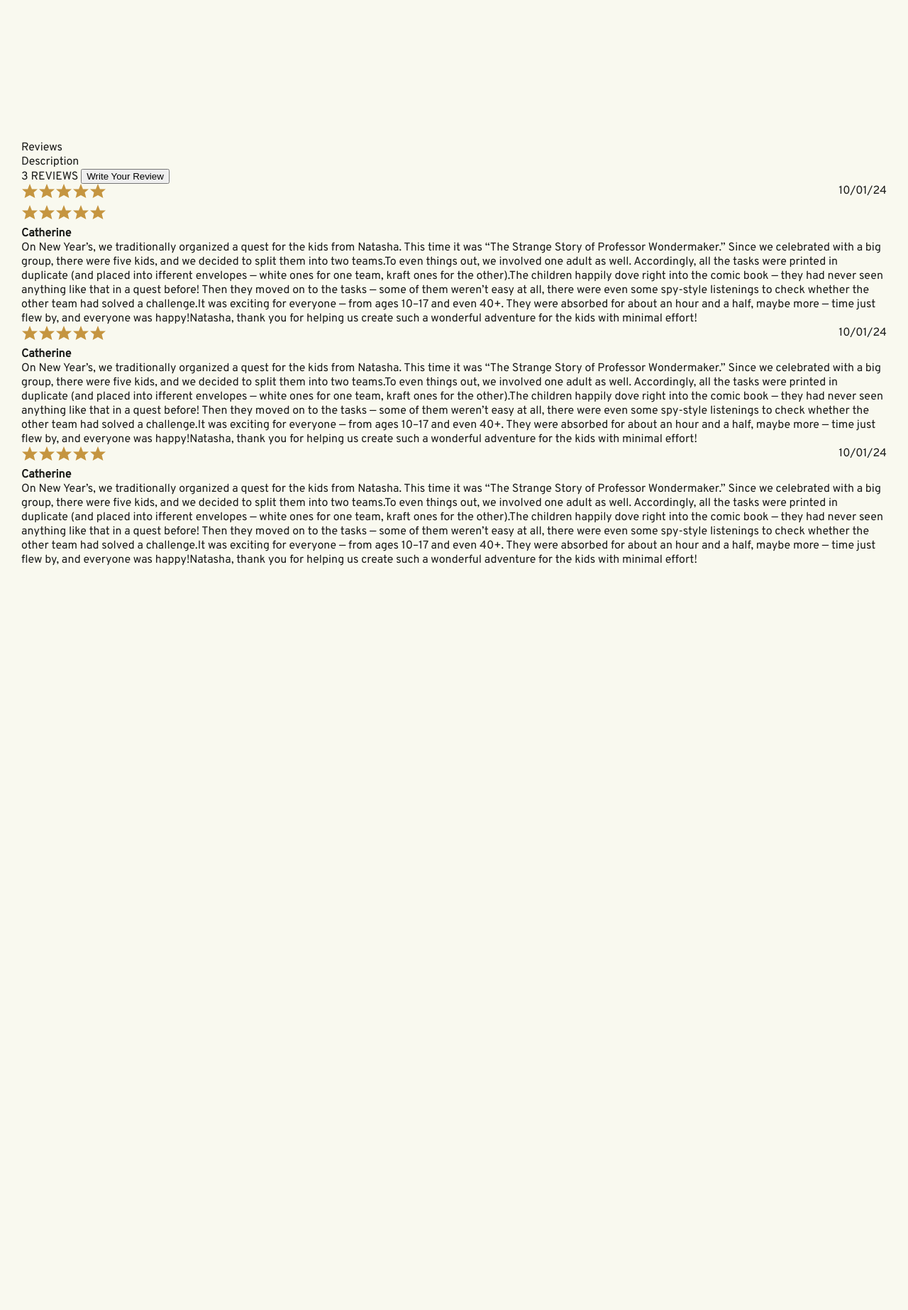
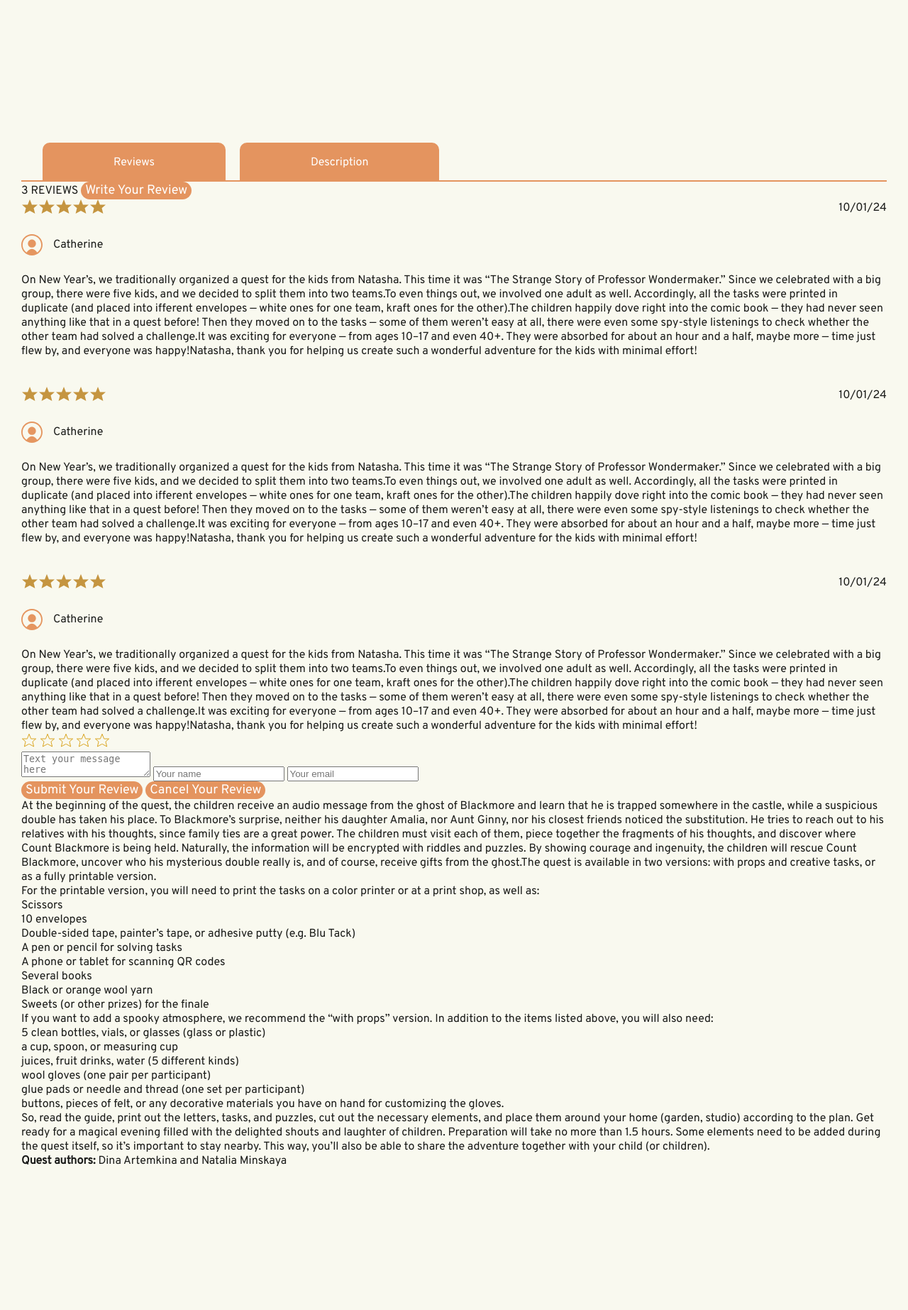
Before and after one commit to darina1970/Quests, a PHP site: page /product.html in a window 1280 px wide. Shown: the part 535-2381 px from the top of the page at 71% size. Before the commit the page ends 1332 px from the top, so only its background shows below. Run offline with PHP 8.4, Linux system fonts and the light colour scheme.

Commit message:
feat: add styles for tabs

```diff
--- a/product.html
+++ b/product.html
@@ -24,47 +24,89 @@
                 <div class="tab-content active" id="reviews">
                     <div class="reviews-header">
                         <span id="reviewsCount">3 REVIEWS</span>
-                        <button id="writeReview">Write Your Review</button>
+                        <button class="btn btn-form" id="writeReview">Write Your Review</button>
                     </div>
                     <div class="reviews-list">
                         <div class="review">
                             <div class="review-header">
-                                <div class="stars">
-                                    <img src="./assets/icons/stars.svg" alt="stars">
-                                </div>
-                                <p>10/01/24</p>
+                                <img src="./assets/icons/stars.svg" alt="stars">
+                                <p class="review-date">10/01/24</p>
                             </div>
-                            <div class="stars">
-                                <img src="./assets/icons/stars.svg" alt="stars">
+                            <div class="review__user-info">
+                                <img src="./assets/icons/review-icon.svg" alt="user icon">
+                                <p>Catherine</p>
                             </div>
-                            <p><strong>Catherine</strong></p>
                             <p>On New Year’s, we traditionally organized a quest for the kids from Natasha. This time it was “The  Strange Story of Professor Wondermaker.” Since we celebrated with a big group, there were five kids, and we decided to split them into two teams.To even things out, we involved one adult as well. Accordingly, all the tasks were printed in duplicate (and placed into ifferent envelopes — white ones for one team, kraft ones for the other).The children happily dove right into the comic book — they had never seen anything like that in a quest before! Then they moved on to the tasks — some of them weren’t easy at all, there were even some spy-style listenings to check whether the other team had solved a challenge.It was exciting for everyone — from ages 10–17 and even 40+. They were absorbed for about an hour and a half, maybe more — time just flew by, and everyone was happy!Natasha, thank you for helping us create such a wonderful adventure for the kids with minimal effort!
                             </p>
                         </div>
                         <div class="review">
                             <div class="review-header">
-                                <div class="stars">
-                                    <img src="./assets/icons/stars.svg" alt="stars">
-                                </div>
-                                <p>10/01/24</p>
+                                <img src="./assets/icons/stars.svg" alt="stars">
+                                <p class="review-date">10/01/24</p>
                             </div>
-                            <p><strong>Catherine</strong></p>
+                            <div class="review__user-info">
+                                <img src="./assets/icons/review-icon.svg" alt="user icon">
+                                <p>Catherine</p>
+                            </div>
                             <p>On New Year’s, we traditionally organized a quest for the kids from Natasha. This time it was “The  Strange Story of Professor Wondermaker.” Since we celebrated with a big group, there were five kids, and we decided to split them into two teams.To even things out, we involved one adult as well. Accordingly, all the tasks were printed in duplicate (and placed into ifferent envelopes — white ones for one team, kraft ones for the other).The children happily dove right into the comic book — they had never seen anything like that in a quest before! Then they moved on to the tasks — some of them weren’t easy at all, there were even some spy-style listenings to check whether the other team had solved a challenge.It was exciting for everyone — from ages 10–17 and even 40+. They were absorbed for about an hour and a half, maybe more — time just flew by, and everyone was happy!Natasha, thank you for helping us create such a wonderful adventure for the kids with minimal effort!
                             </p>
                         </div>
                         <div class="review">
                             <div class="review-header">
-                                <div class="stars">
-                                    <img src="./assets/icons/stars.svg" alt="stars">
-                                </div>
-                                <p>10/01/24</p>
+                                <img src="./assets/icons/stars.svg" alt="stars">
+                                <p class="review-date">10/01/24</p>
                             </div>
-                            <p><strong>Catherine</strong></p>
+                            <div class="review__user-info">
+                                <img src="./assets/icons/review-icon.svg" alt="user icon">
+                                <p>Catherine</p>
+                            </div>
                             <p>On New Year’s, we traditionally organized a quest for the kids from Natasha. This time it was “The  Strange Story of Professor Wondermaker.” Since we celebrated with a big group, there were five kids, and we decided to split them into two teams.To even things out, we involved one adult as well. Accordingly, all the tasks were printed in duplicate (and placed into ifferent envelopes — white ones for one team, kraft ones for the other).The children happily dove right into the comic book — they had never seen anything like that in a quest before! Then they moved on to the tasks — some of them weren’t easy at all, there were even some spy-style listenings to check whether the other team had solved a challenge.It was exciting for everyone — from ages 10–17 and even 40+. They were absorbed for about an hour and a half, maybe more — time just flew by, and everyone was happy!Natasha, thank you for helping us create such a wonderful adventure for the kids with minimal effort!
                             </p>
                         </div>
                     </div>
-
+                    <div class="review-form" class="hidden">
+                        <div class="form-bg">
+                            <div class="stars-input">
+                                <span data-value="1"><img src="./assets/icons/star.svg" alt="star one"></span>
+                                <span data-value="2"><img src="./assets/icons/star.svg" alt="star two"></span>
+                                <span data-value="3"><img src="./assets/icons/star.svg" alt="star three"></span>
+                                <span data-value="4"><img src="./assets/icons/star.svg" alt="star four"></span>
+                                <span data-value="5"><img src="./assets/icons/star.svg" alt="star five"></span>
+                            </div>
+                            <textarea name="" id="review-text" placeholder="Text your message here"></textarea>
+                            <input type="text" id="review-name" placeholder="Your name">
+                            <input type="email" id="review-email" placeholder="Your email">
+                            <div class="buttons">
+                                <button class="btn btn-form" id="submit-review">Submit Your Review</button>
+                                <button class="btn btn-form" id="cancel-review">Cancel Your Review</button>
+                            </div>
+                        </div>
+                    </div>
+                </div>
+                <div class="tab-content" id="description">
+                    <p>At the beginning of the quest, the children receive an audio message from the ghost of Blackmore and learn that he is trapped somewhere in the castle, while a suspicious double has taken his place. To Blackmore’s surprise, neither his daughter Amalia, nor Aunt Ginny, nor his closest friends noticed the substitution. He tries to reach out to his relatives with his thoughts, since family ties are a great power. The children must visit each of them, piece together the fragments of his thoughts, and discover where Count Blackmore is being held. Naturally, the information will be encrypted with riddles and puzzles. By showing courage and ingenuity, the children will rescue Count Blackmore, uncover who his mysterious double really is, and of course, receive gifts from the ghost.The quest is available in two versions: with props and creative tasks, or as a fully printable version.</p>
+                    <p>For the printable version, you will need to print the tasks on a color printer or at a print shop, as well as:</p>
+                    <ul>
+                        <li>Scissors</li>
+                        <li>10 envelopes</li>
+                        <li>Double-sided tape, painter’s tape, or adhesive putty (e.g. Blu Tack)</li>
+                        <li>A pen or pencil for solving tasks</li>
+                        <li>A phone or tablet for scanning QR codes</li>
+                        <li>Several books</li>
+                        <li>Black or orange wool yarn</li>
+                        <li>Sweets (or other prizes) for the finale</li>
+                    </ul>
+                    <p>If you want to add a spooky atmosphere, we recommend the “with props” version. In addition to the items listed above, you will also need:</p>
+                    <ul>
+                        <li>5 clean bottles, vials, or glasses (glass or plastic)</li>
+                        <li>a cup, spoon, or measuring cup</li>
+                        <li>juices, fruit drinks, water (5 different kinds)</li>
+                        <li>wool gloves (one pair per participant)</li>
+                        <li>glue pads or needle and thread (one set per participant)</li>
+                        <li>buttons, pieces of felt, or any decorative materials you have on hand for customizing the gloves.</li>
+                    </ul>
+                    <p>So, read the guide, print out the letters, tasks, and puzzles, cut out the necessary elements, and place them around your home (garden, studio) according to the plan. Get ready for a magical evening filled with the delighted shouts and laughter of children. Preparation will take no more than 1.5 hours. Some elements need to be added during the quest itself, so it’s important to stay nearby. This way, you’ll also be able to share the adventure together with your child (or children).</p>
+                    <p><strong>Quest authors:</strong> Dina Artemkina and Natalia Minskaya</p>
                 </div>
             </div>
         </section>
--- a/styles/style.css
+++ b/styles/style.css
@@ -88,6 +88,7 @@
     --color-white: #FFFFFF;
     --color-card: #F3F1E8;
     --color-orange: #D75300;
+    --color-orange-light: rgba(215, 83, 0, 0.6);
     --color-form-input: rgba(25, 26, 24, 0.3);
     --color-gray: #555555;
 
@@ -551,9 +552,62 @@ button {
 
 /* Page Product */
 /* Product-tabs */
+.product-tabs {
+    display: flex;
+    gap: 20px;
+    border-bottom: 2px solid var(--color-orange-light);
+    padding-left: 30px;
+    padding-top: 3px;
+    overflow: hidden;
+
+}
+
+.product-tab {
+    position: relative;
+    top: 0;
+    padding: 18px 100px;
+    cursor: url('../assets/icons/magnifying-glass.svg') 16 16, auto;
+    border: none;
+    border-top-left-radius: 10px;
+    border-top-right-radius: 10px;
+    background: var(--color-orange-light);
+    color: var(--color-white);
+    transition: top 0.2s ease;
+    margin-bottom: -3px;
+}
+
+.product-tab:hover {
+    top: -3px;
+    box-shadow: 0 4px 6px rgba(0, 0, 0, 0.15);
+}
+
+.reviews-list {
+    display: flex;
+    flex-direction: column;
+    gap: 40px;
+}
+.review {
+    display: flex;
+    flex-direction: column;
+    gap: 25px;
+}
 .review-header {
     display: flex;
     justify-content: space-between;
+    align-items: center;
+}
+
+.stars,
+.review-date {
+    display: flex;
+    align-items: center;
+}
+
+.review__user-info {
+    display: flex;
+    justify-content: start;
+    align-items: center;
+    gap: 15px;
 }
 
 @media (max-width: 1440px) {
```
